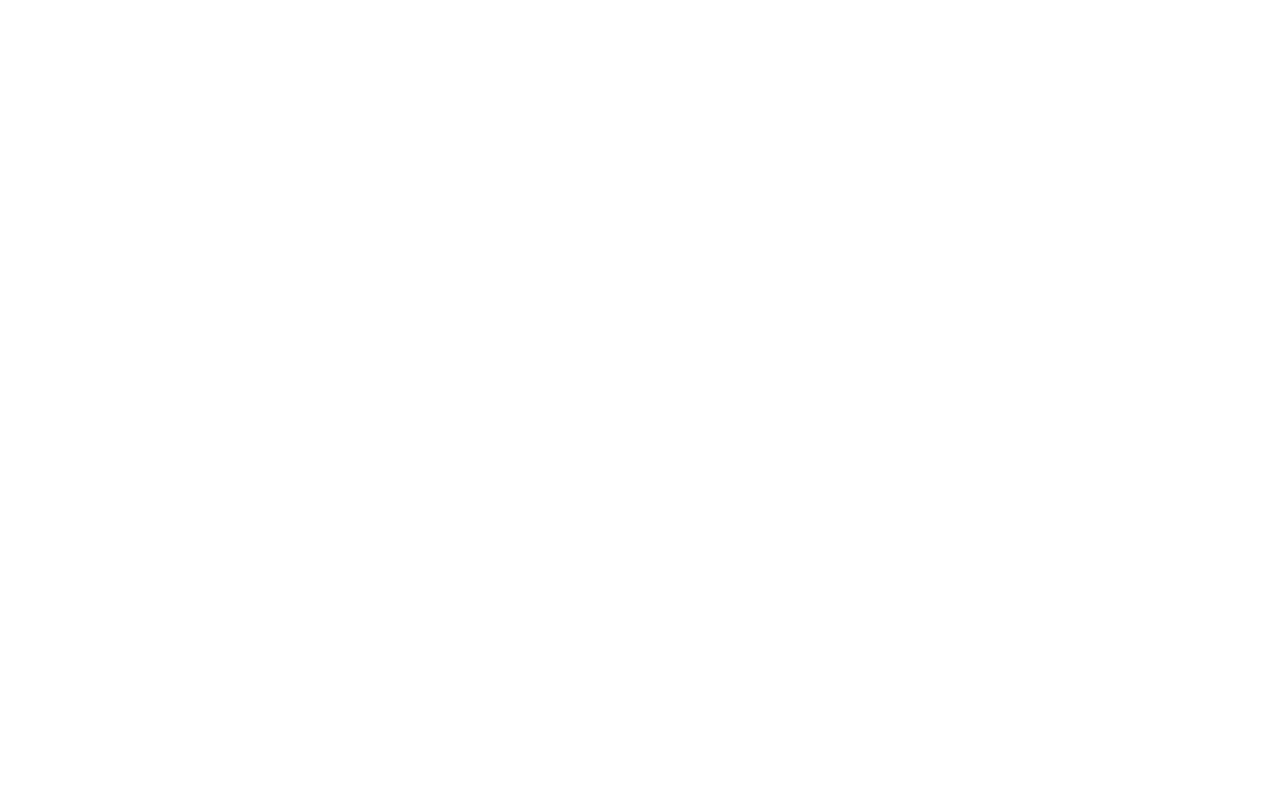
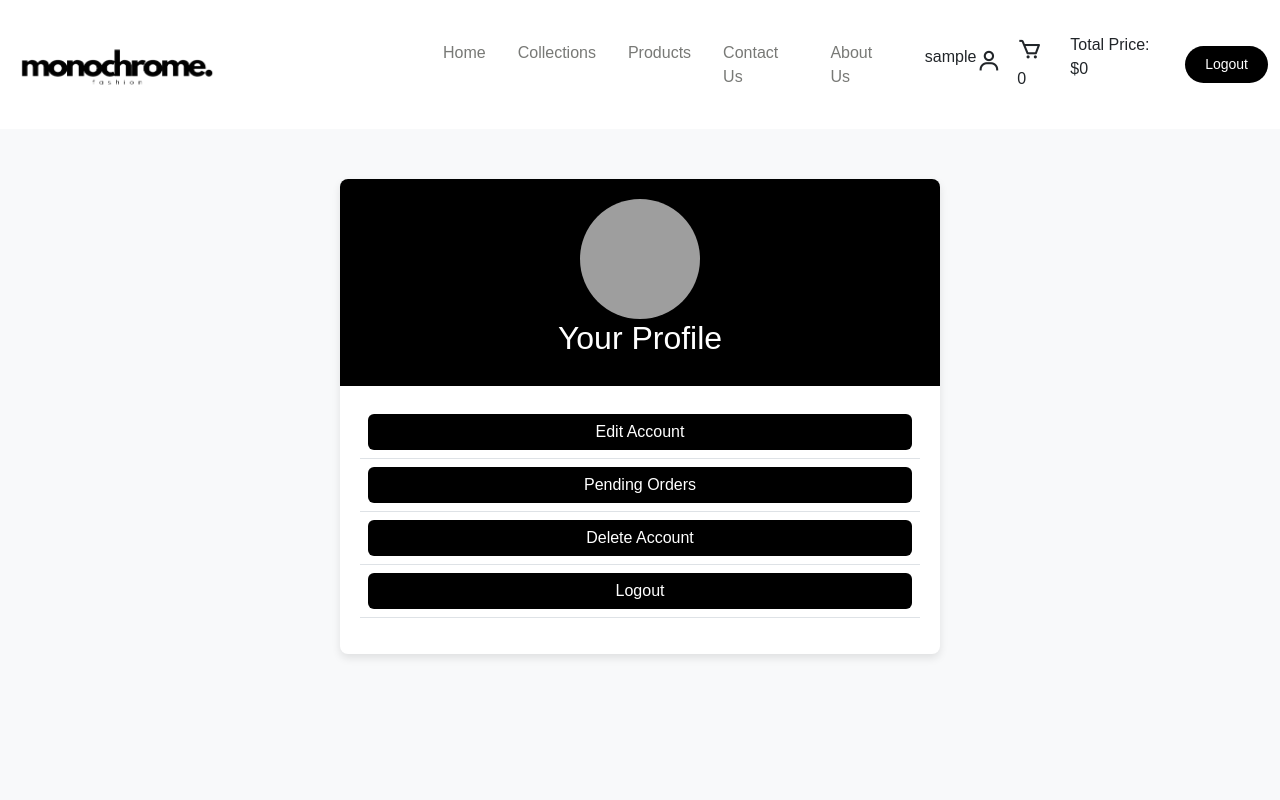
Before and after one commit to mknskies11/197_SWWT_PROJECT, a PHP site: page /user_area/profile2.php in a window 1280 px wide. Before the commit the page is empty. Run offline with PHP 8.4, Linux system fonts and the light colour scheme; the visitor is signed in with stand-in values (Sample User, id 1); data that the repository does not hold is empty; grey boxes are pictures that could not be loaded.

Commit message:
new changes

```diff
--- a/admin_area/admin_index.php
+++ b/admin_area/admin_index.php
@@ -1,7 +1,5 @@
 <?php
 include('../config.php');
-
-
 ?>
 
 
--- a/cart.php
+++ b/cart.php
@@ -88,7 +88,7 @@ remove_cart_items();
             }
             ?>
 
-            <a href="user_area/profile.php" class="text-dark me-3"><i class='bx bx-user bx-sm'></i></a>
+            <a href="user_area/profile2.php" class="text-dark me-3"><i class='bx bx-user bx-sm'></i></a>
             <a href="#" class="text-dark me-3" style="text-decoration: none;"><i class="bx bx-cart bx-sm"></i> <?php cart_item(); ?></a>
         </div>
 
--- a/collection.php
+++ b/collection.php
@@ -63,7 +63,7 @@ session_start();
               }
               ?>
 
-            <a href="user_area/profile.php" class="text-dark me-3"><i class='bx bx-user bx-sm'></i></a>
+            <a href="user_area/profile2.php" class="text-dark me-3"><i class='bx bx-user bx-sm'></i></a>
             <a href="cart.php" class="text-dark me-3" style="text-decoration: none;"><i class="bx bx-cart bx-sm"></i> <?php cart_item(); ?></a>
             <p>Total Price: $<?php total_cart_price(); ?></p>
 
--- a/contactus.php
+++ b/contactus.php
@@ -67,7 +67,7 @@ session_start();
               }
               ?>
 
-            <a href="user_area/profile.php" class="text-dark me-3"><i class='bx bx-user bx-sm'></i></a>
+            <a href="user_area/profile2.php" class="text-dark me-3"><i class='bx bx-user bx-sm'></i></a>
             <a href="cart.php" class="text-dark me-3" style="text-decoration: none;"><i class="bx bx-cart bx-sm"></i> <?php cart_item(); ?></a>
             <p>Total Price: $<?php total_cart_price(); ?></p>
 
--- a/functions/common_function.php
+++ b/functions/common_function.php
@@ -2,7 +2,8 @@
 // include 'config.php';
 
 //getting products
-function getProducts(){
+function getProducts()
+{
   global $conn;
 
   $select_query = "SELECT * FROM `products` ORDER BY rand()";
@@ -10,7 +11,7 @@ function getProducts(){
   //   $row = mysqli_fetch_assoc($result_query);
 //   echo $row['product_title'];
 
-  while($row = mysqli_fetch_assoc($result_query)){
+  while ($row = mysqli_fetch_assoc($result_query)) {
     $productID = $row['product_id'];
     $productTitle = $row['product_title'];
     $productImage = $row['product_image'];
@@ -28,9 +29,10 @@ function getProducts(){
 }
 
 //getting IP ADDRESS function
-    function getIPAddress() {
+function getIPAddress()
+{
   //whether ip is from the share internet
-     if(!empty($_SERVER['HTTP_CLIENT_IP'])) {
+  if (!empty($_SERVER['HTTP_CLIENT_IP'])) {
     $ip = $_SERVER['HTTP_CLIENT_IP'];
   }
   //whether ip is from the proxy
@@ -38,7 +40,7 @@ function getProducts(){
     $ip = $_SERVER['HTTP_X_FORWARDED_FOR'];
   }
   //whether ip is from the remote address
-    else{
+  else {
     $ip = $_SERVER['REMOTE_ADDR'];
   }
   return $ip;
@@ -48,8 +50,9 @@ function getProducts(){
 
 
 //cart function
-function cart(){
-if(isset($_GET['add_to_cart'])){
+function cart()
+{
+  if (isset($_GET['add_to_cart'])) {
     global $conn;
     $get_ip_add = getIPAddress();
     $get_product_id = $_GET['add_to_cart'];
@@ -58,10 +61,10 @@ if(isset($_GET['add_to_cart'])){
     $result_query = mysqli_query($conn, $select_query);
 
     $num_of_rows = mysqli_num_rows($result_query);
-if($num_of_rows > 0){
+    if ($num_of_rows > 0) {
       echo "<script>alert('This item is already in the cart')</script>";
       echo "<script>window.open('products.php','_self')</script>";
-  }else{
+    } else {
       $insert_query = "INSERT INTO `cart_details` (product_id,ip_address,quantity) VALUES ($get_product_id, '$get_ip_add',0)";
       $result_query = mysqli_query($conn, $insert_query);
       echo "<script>alert('Successfully added to the cart!')</script>";
@@ -72,8 +75,9 @@ if($num_of_rows > 0){
 
 
 //displaying cart ITEM function in the NAVBAR CART ICON
-function cart_item(){
-  if(isset($_GET['add_to_cart'])){
+function cart_item()
+{
+  if (isset($_GET['add_to_cart'])) {
     global $conn;
     $get_ip_add = getIPAddress();
 
@@ -82,7 +86,7 @@ function cart_item(){
 
     $count_cart_items = mysqli_num_rows($result_query);
 
-  }else{
+  } else {
     global $conn;
     $get_ip_add = getIPAddress();
 
@@ -96,19 +100,20 @@ function cart_item(){
 
 
 //displaying the TOTAL PRICE function
-function total_cart_price(){
+function total_cart_price()
+{
   global $conn;
   $get_ip_add = getIPAddress();
   $total_price = 0;
   $cart_query = "SELECT * FROM `cart_details` WHERE ip_address='$get_ip_add'";
   $result = mysqli_query($conn, $cart_query);
 
-  while($row = mysqli_fetch_array($result)){
+  while ($row = mysqli_fetch_array($result)) {
     $productID = $row['product_id'];
     $select_products = "SELECT * FROM `products` WHERE product_id='$productID'";
     $result_products = mysqli_query($conn, $select_products);
 
-    while($row_product_price = mysqli_fetch_array($result_products)){
+    while ($row_product_price = mysqli_fetch_array($result_products)) {
       $productPrice = array($row_product_price['product_price']);
       $product_values = array_sum($productPrice);
       $total_price += $product_values;
@@ -120,4 +125,12 @@ $total_price += $product_values;
 
 
 
+//get user order details
+function get_user_order_details()
+{
+  global $conn;
+  $username = $_SESSION['user_name'];
+
+}
+
 ?>
--- a/home.php
+++ b/home.php
@@ -65,7 +65,7 @@ session_start();
               }
               ?>
 
-            <a href="user_area/profile.php" class="text-dark me-3"><i class='bx bx-user bx-sm'></i></a>
+            <a href="user_area/profile2.php" class="text-dark me-3"><i class='bx bx-user bx-sm'></i></a>
             <a href="cart.php" class="text-dark me-3" style="text-decoration: none;"><i class="bx bx-cart bx-sm"></i> <?php cart_item(); ?></a>
             <p>Total Price: $<?php total_cart_price(); ?></p>
 
--- a/products.php
+++ b/products.php
@@ -63,7 +63,7 @@ session_start();
               }
               ?>
 
-            <a href="user_area/profile.php" class="text-dark me-3"><i class='bx bx-user bx-sm'></i></a>
+            <a href="user_area/profile2.php" class="text-dark me-3"><i class='bx bx-user bx-sm'></i></a>
             <a href="cart.php" class="text-dark me-3" style="text-decoration: none;"><i class="bx bx-cart bx-sm"></i> <?php cart_item(); ?></a>
             <p>Total Price: $<?php total_cart_price(); ?></p>
 
--- a/user_area/payment.php
+++ b/user_area/payment.php
@@ -62,7 +62,7 @@ session_start();
               }
               ?>
 
-            <a href="user_area/profile.php" class="text-dark me-3"><i class='bx bx-user bx-sm'></i></a>
+            <a href="user_area/profile2.php" class="text-dark me-3"><i class='bx bx-user bx-sm'></i></a>
             <a href="cart.php" class="text-dark me-3" style="text-decoration: none;"><i class="bx bx-cart bx-sm"></i> <?php cart_item(); ?></a>
             <p>Total Price: $<?php total_cart_price(); ?></p>
 
--- a/user_area/profile2.php
+++ b/user_area/profile2.php
@@ -0,0 +1,175 @@
+<?php
+include '../config.php'; // Include your database connection
+include '../functions/common_function.php';
+session_start();
+?>
+
+<!DOCTYPE html>
+<html lang="en">
+
+
+  <meta charset="UTF-8">
+  <meta name="viewport" content="width=device-width, initial-scale=1.0">
+  <title>Monochrome: User Profile</title>
+  <link href="https://cdn.jsdelivr.net/npm/bootstrap@5.3.3/dist/css/bootstrap.min.css" rel="stylesheet"
+    integrity="sha384-QWTKZyjpPEjISv5WaRU9OFeRpok6YctnYmDr5pNlyT2bRjXh0JMhjY6hW+ALEwIH" crossorigin="anonymous">
+  <link rel="stylesheet" href="https://cdnjs.cloudflare.com/ajax/libs/font-awesome/6.5.1/css/all.min.css"
+    integrity="sha512-DTOQO9RWCH3ppGqcWaEA1BIZOC6xxalwEsw9c2QQeAIftl+Vegovlnee1c9QX4TctnWMn13TZye+giMm8e2LwA=="
+    crossorigin="anonymous" referrerpolicy="no-referrer" />
+  <link rel="stylesheet" href="https://cdn.jsdelivr.net/npm/boxicons@latest/css/boxicons.min.css">
+  <link rel="stylesheet" href="../home.css">
+
+  <style>
+        body {
+            font-family: 'Poppins', sans-serif;
+            background-color: #f8f9fa;
+        }
+        .profile-container {
+            max-width: 600px;
+            margin: 50px auto;
+            background-color: #ffffff;
+            border-radius: 8px;
+            box-shadow: 0 4px 8px rgba(0, 0, 0, 0.1);
+        }
+        .profile-header {
+            text-align: center;
+            padding: 20px;
+            background-color: #000000;
+            color: #ffffff;
+            border-radius: 8px 8px 0 0;
+        }
+        .profile-header img {
+            border-radius: 50%;
+            width: 120px;
+            height: 120px;
+        }
+        .profile-content {
+            padding: 20px;
+        }
+        .profile-content table {
+            width: 100%;
+        }
+        .btn-custom {
+            background-color: #000000;
+            color: #ffffff;
+            border: none;
+        }
+        .btn-custom:hover {
+            background-color: #ffffff;
+        }
+    </style>
+</head>
+
+<!--Bootstrap navigation bar begins here-->
+<header>
+  <nav class="navbar navbar-expand-lg">
+    <div class="container-fluid">
+      <a class="navbar-brand me-auto" href="../home.php"><img src="../Images/logo.png" width="50%"></a>
+      <div class="offcanvas offcanvas-end" tabindex="-1" id="offcanvasNavbar" aria-labelledby="offcanvasNavbarLabel">
+        <div class="offcanvas-header">
+          <h5 class="offcanvas-title" id="offcanvasNavbarLabel"><img src="../Images/logo.png" width="70%"></h5>
+          <button type="button" class="btn-close" data-bs-dismiss="offcanvas" aria-label="Close"></button>
+        </div>
+        <div class="offcanvas-body">
+          <ul class="navbar-nav justify-content-center flex-grow-1 pe-3">
+            <li class="nav-item">
+              <a class="nav-link mx-lg-2" aria-current="page" href="../home.php">Home</a>
+            </li>
+            <li class="nav-item">
+              <a class="nav-link mx-lg-2" href="../collection.php">Collections</a>
+            </li>
+            <li class="nav-item">
+              <a class="nav-link mx-lg-2" href="../products.php">Products</a>
+            </li>
+            <li class="nav-item">
+              <a class="nav-link mx-lg-2" href="../contactus.php">Contact Us</a>
+            </li>
+            <li class="nav-item">
+              <a class="nav-link mx-lg-2" href="../aboutus.php">About Us</a>
+            </li>
+          </ul>
+        </div>
+      </div>
+
+ <!-- Navbar Icons -->
+ <div class="d-flex align-items-center me-3">
+ <?php
+              if (!isset($_SESSION['user_name'])) {
+                echo "<p>Guest</p>";
+              } else {
+                // Use curly braces to properly parse the session variable inside the string
+                echo "<p>{$_SESSION['user_name']}</p>";
+              }
+              ?>
+
+            <a href="#" class="text-dark me-3"><i class='bx bx-user bx-sm'></i></a>
+            <a href="cart.php" class="text-dark me-3" style="text-decoration: none;"><i class="bx bx-cart bx-sm"></i> <?php cart_item(); ?></a>
+            <p>Total Price: $<?php total_cart_price(); ?></p>
+
+          </div>
+
+
+          <?php
+            if (!isset($_SESSION['user_name'])){
+                echo "<a href='user_login.php' class='login-button'>Login</a>";
+            }
+            else{
+                echo "<a href='logout.php' class='login-button'>Logout</a>";
+            }
+
+            ?>
+      <button class="navbar-toggler" type="button" data-bs-toggle="offcanvas" data-bs-target="#offcanvasNavbar"
+        aria-controls="offcanvasNavbar" aria-label="Toggle navigation">
+        <span class="navbar-toggler-icon"></span>
+      </button>
+    </div>
+  </nav>
+  <!--Bootstrap Navbar ends here-->
+</header>
+
+<div class="profile-container">
+        <div class="profile-header">
+        <?php
+        $username = $_SESSION['user_name'];
+        $user_image = "SELECT * FROM `user_table` WHERE user_name='$username'";
+        $user_image = mysqli_query($conn, $user_image);
+        $row_image = mysqli_fetch_array($user_image);
+        $user_image = $row_image['user_image'];
+        echo "<img src='../Images/$user_image' alt='User Image'>";
+
+
+
+
+        ?>
+            <h2>Your Profile</h2>
+        </div>
+
+
+
+
+        <div class="profile-content">
+            <table class="table">
+                <tbody>
+                    <tr>
+                        <td><a href="edit_account.php" class="btn btn-custom w-100">Edit Account</a></td>
+                    </tr>
+                    <tr>
+                        <td><a href="pending_orders.php" class="btn btn-custom w-100">Pending Orders</a></td>
+                    </tr>
+                    <tr>
+                        <td><a href="delete_account.php" class="btn btn-custom w-100">Delete Account</a></td>
+                    </tr>
+                    <tr>
+                        <td><a href="logout.php" class="btn btn-custom w-100">Logout</a></td>
+                    </tr>
+                </tbody>
+            </table>
+        </div>
+    </div>
+
+
+<script src="https://cdn.jsdelivr.net/npm/bootstrap@5.3.3/dist/js/bootstrap.bundle.min.js"
+  integrity="sha384-YvpcrYf0tY3lHB60NNkmXc5s9fDVZLESaAA55NDzOxhy9GkcIdslK1eN7N6jIeHz" crossorigin="anonymous"></script>
+</body>
+
+</html>
```
Lines whose indentation alone changed are shown as unchanged.
